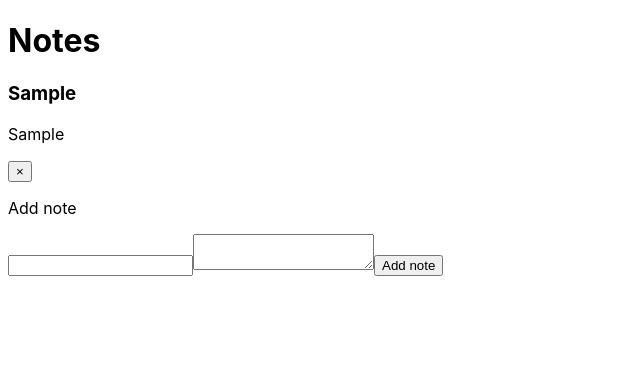
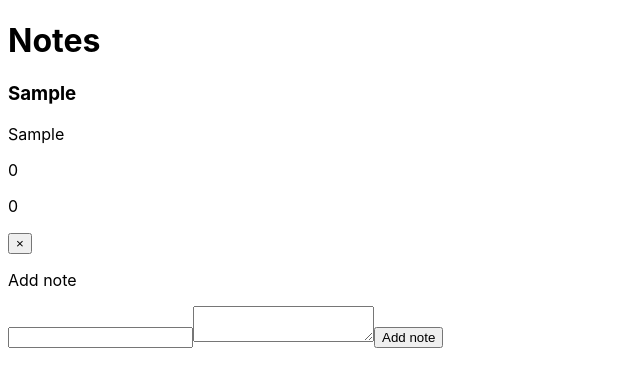
Before and after one commit to luisbilecki/react_web_developer, a React (Create React App) app in the folder react-new-features/: page / in a window 1280 px wide. Both pictures are taken after typing "Sample", "Sample" into the empty fields and a click on the button "Add note". Shown: the top 386 px of the page, without its empty margins (0-640 px from the left). Built offline with nearby package versions, Linux system fonts and the light colour scheme.

Commit message:
200. Creating Custom Hooks

```diff
--- a/react-new-features/src/components/Note.js
+++ b/react-new-features/src/components/Note.js
@@ -1,8 +1,10 @@
-import React, { useContext } from 'react';
+import React, { useContext, useState, useEffect } from 'react';
 import NotesContext from '../context/notes-context';
+import useMousePosition from '../hooks/useMousePosition';
 
 const Note = ({ note }) => {
   const { dispatch } = useContext(NotesContext);
+  const position = useMousePosition();
 
   const removeNote = (title) => {
     dispatch({
@@ -15,6 +17,8 @@ const Note = ({ note }) => {
     <div>
       <h3>{note.title}</h3>
       <p>{note.body}</p>
+      <p>{position.x}</p>
+      <p>{position.y}</p>
       <button onClick={() => removeNote(note.title)}>&times;</button>
     </div>
   )
--- /dev/null
+++ b/react-new-features/src/hooks/useMousePosition.js
@@ -0,0 +1,24 @@
+import { useState, useEffect } from 'react';
+
+const useMousePosition = () => {
+  const [position, setPosition] = useState({ x: 0, y:0 });
+
+  useEffect(() => {
+    const handleMouseMove = (e) => {
+      setPosition({
+        x: e.pageX,
+        y: e.pageY,
+      });
+    }
+
+    document.addEventListener('mousemove', handleMouseMove);
+
+    return () => {
+      document.removeEventListener('mousemove', handleMouseMove);
+    }
+  });
+
+  return position;
+};
+
+export default useMousePosition;
```
